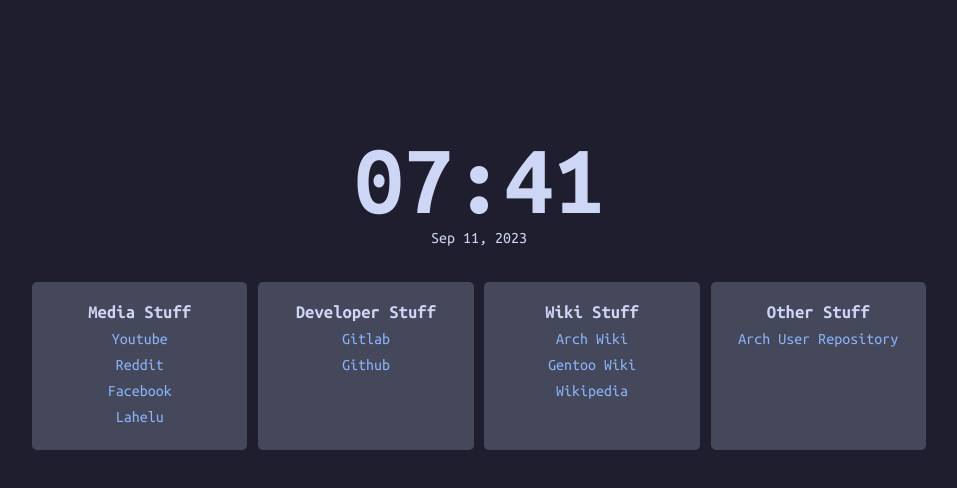
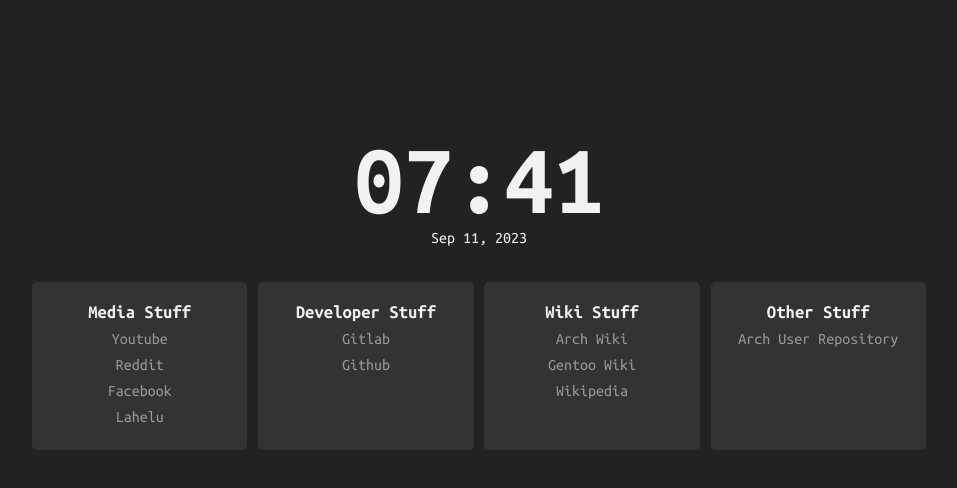
Before and after one commit to mzakyr42/startingpage, a plain HTML site: page index.html in a window 1280 px wide. Shown: the whole page, without its empty margins (161-1118 px from the left). Drawn offline with Linux system fonts and the light colour scheme.

Commit message:
change theme

```diff
--- a/style.css
+++ b/style.css
@@ -28,8 +28,8 @@
 
 body {
   font-family: "UbuntuMono", sans-serif;
-  background: #1e1e2e;
-  color: #cdd6f4;
+  background: #222222;
+  color: #f2f2f2;
 }
 
 .container {
@@ -70,19 +70,19 @@ li {
 
 a:link {
   text-decoration: none;
-  color: #89b4fa;
+  color: #999999;
 }
 
 a:visited {
-  color: #b4befe;
+  color: #999999;
 }
 
 a:hover {
-  color: #89dceb;
+  color: #BBBBBB;
 }
 
 .category {
-  background-color: #45475a;
+  background-color: #333333;
   padding: 20px;
   border: #191c1e;
   border-radius: 5px;
```
